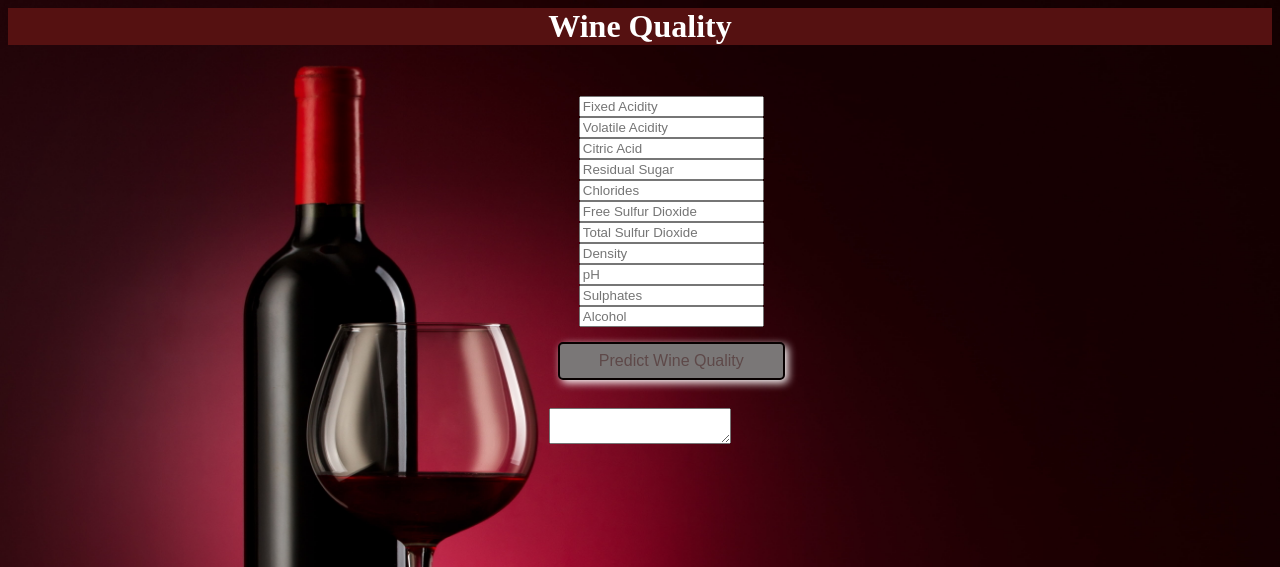
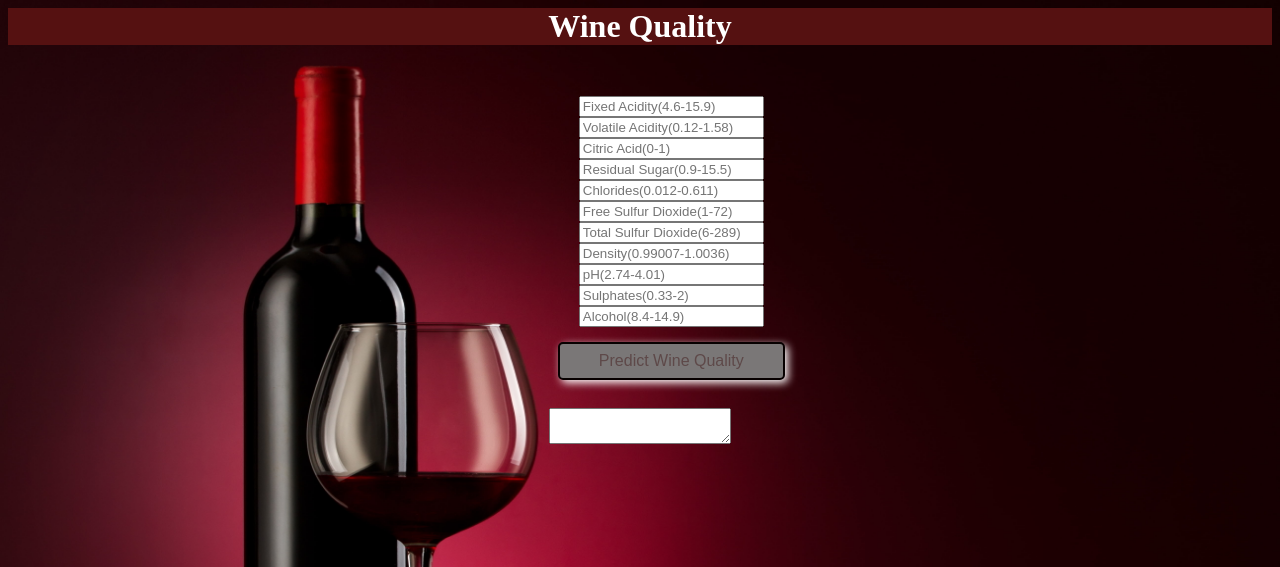
Before and after one commit to samarthsiddharam/Project_wine, a Flask app: page / in a window 1280 px wide. Shown: the top 567 px of the page. Run offline with Flask 2, Linux system fonts and the light colour scheme; parts of the project's set-up code (start-up, migrations or seed data) failed here and were passed over.

Commit message:
Minor Changes in html

```diff
--- a/templates/index.html
+++ b/templates/index.html
@@ -39,17 +39,17 @@ h3{
 <pre>
 <form action="{{ url_for('predict')}}" method="post">
 
-	<input type='text' name="fixed acidity" placeholder="Fixed Acidity" required= "required"/>
-	<input type='text' name="volatile acidity" placeholder="Volatile Acidity" required= "required"/>
-	<input type='text' name="citric acid" placeholder="Citric Acid" required= "required"/>
-	<input type='text' name="residual sugar" placeholder="Residual Sugar" required= "required"/>
-	<input type='text' name="chlorides" placeholder="Chlorides" required= "required"/>
-	<input type='text' name="free sulfur dioxide" placeholder="Free Sulfur Dioxide" required= "required"/>
-	<input type='text' name="total sulfur dioxide" placeholder="Total Sulfur Dioxide" required= "required"/>
-	<input type='text' name="density" placeholder="Density" required= "required"/>
-	<input type='text' name="pH" placeholder="pH" required= "required"/>
-	<input type='text' name="sulphates" placeholder="Sulphates" required= "required"/>
-	<input type='text' name="alcohol" placeholder="Alcohol" required= "required"/>
+	<input type='text' name="fixed acidity" placeholder="Fixed Acidity(4.6-15.9)" required= "required"/>
+	<input type='text' name="volatile acidity" placeholder="Volatile Acidity(0.12-1.58)" required= "required"/>
+	<input type='text' name="citric acid" placeholder="Citric Acid(0-1)" required= "required"/>
+	<input type='text' name="residual sugar" placeholder="Residual Sugar(0.9-15.5)" required= "required"/>
+	<input type='text' name="chlorides" placeholder="Chlorides(0.012-0.611)" required= "required"/>
+	<input type='text' name="free sulfur dioxide" placeholder="Free Sulfur Dioxide(1-72)" required= "required"/>
+	<input type='text' name="total sulfur dioxide" placeholder="Total Sulfur Dioxide(6-289)" required= "required"/>
+	<input type='text' name="density" placeholder="Density(0.99007-1.0036)" required= "required"/>
+	<input type='text' name="pH" placeholder="pH(2.74-4.01)" required= "required"/>
+	<input type='text' name="sulphates" placeholder="Sulphates(0.33-2)" required= "required"/>
+	<input type='text' name="alcohol" placeholder="Alcohol(8.4-14.9)" required= "required"/>
 
 	<button type="submit" class="button">Predict Wine Quality</button>
 </form>
```
